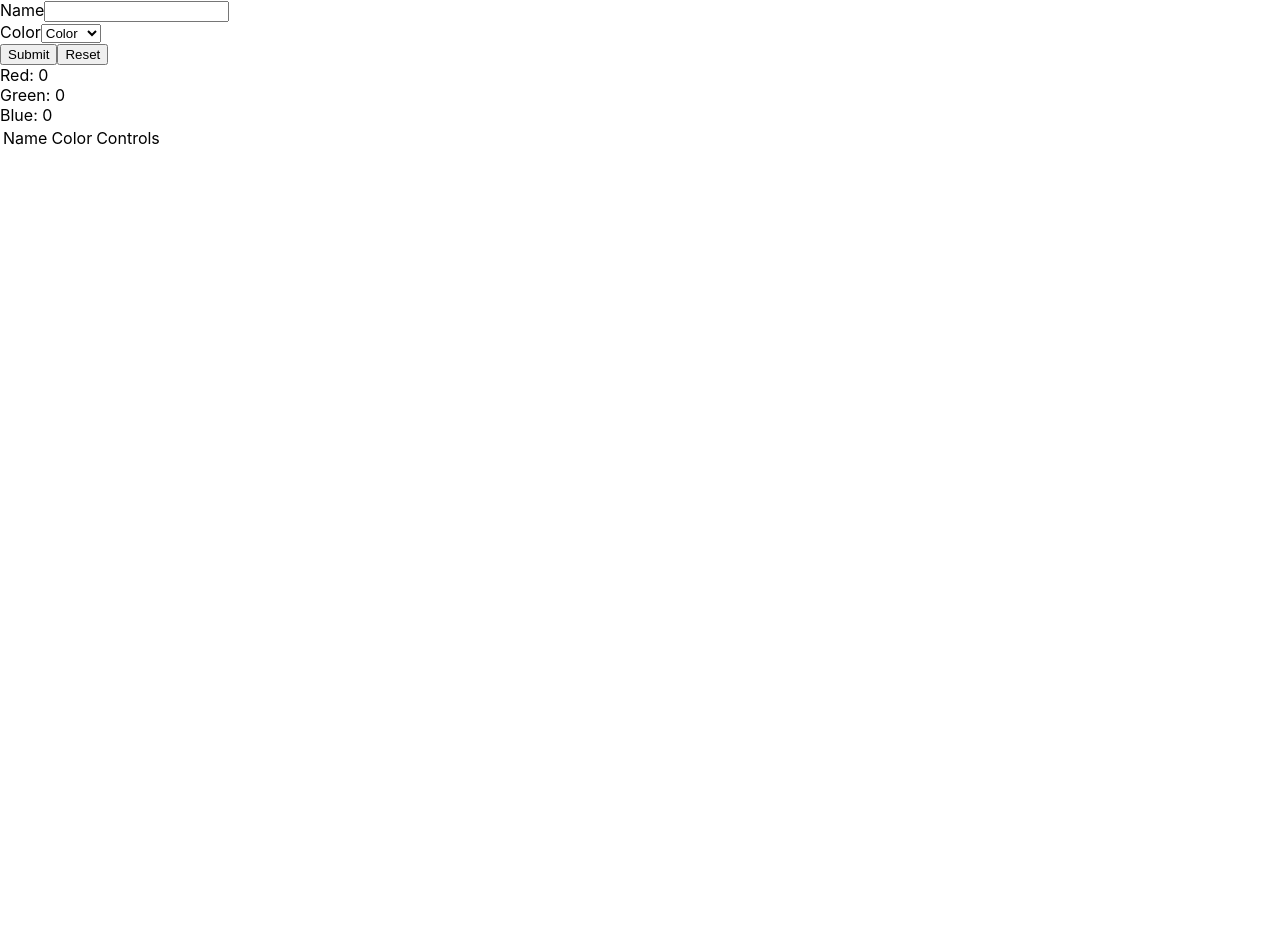
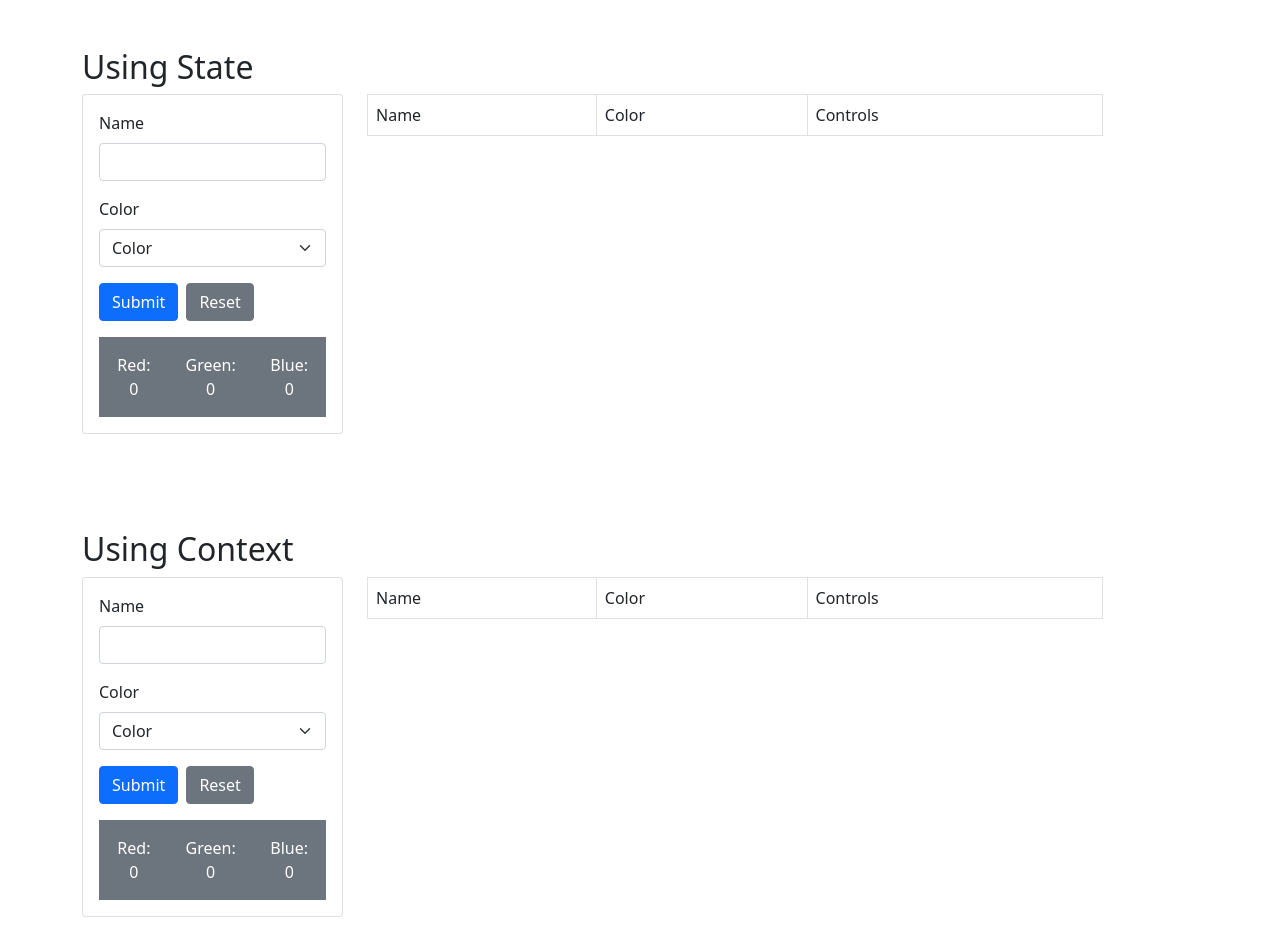
Before and after one commit to devsmitin/crispy-waffle, a React (Create React App) app: page / in a window 1280 px wide. Shown: the top 952 px of the page. Before the commit the page ends 800 px from the top, so only its background shows below. Built offline with nearby package versions, Linux system fonts and the light colour scheme.

Commit message:
context use

```diff
--- a/src/App.css
+++ /dev/null
@@ -1 +0,0 @@
-.form {}
--- a/src/App.js
+++ b/src/App.js
@@ -1,10 +1,19 @@
-import "./App.css";
+import ContextMain from "./ContextMain";
 import SingleComponent from "./SingleComponent";
+import "bootstrap/dist/css/bootstrap.min.css";
 
 function App() {
   return (
     <div className="App">
-      <SingleComponent />
+      <div className="container py-5">
+        <h2>Using State</h2>
+        <SingleComponent />
+      </div>
+
+      <div className="container py-5">
+        <h2>Using Context</h2>
+        <ContextMain />
+      </div>
     </div>
   );
 }
--- /dev/null
+++ b/src/ContextForm.jsx
@@ -0,0 +1,58 @@
+import React, { useContext } from "react";
+import { AppContext } from "./app-context";
+import DataControl from "./DataControl";
+
+export default function ContextForm() {
+  const value = useContext(AppContext);
+
+  const { mainData, updateData, printTable, resetData } = value;
+
+  const update = (name, value) => {
+    updateData({ ...mainData, [name]: value });
+  };
+
+  return (
+    <div className="form-main card card-body">
+      <DataControl
+        label="Name"
+        type="text"
+        name="fname"
+        value={mainData.fname}
+        onupdate={update}
+      />
+      <DataControl
+        label="Color"
+        type="select"
+        name="desc"
+        options={["Red", "Green", "Blue"]}
+        value={mainData.desc}
+        onupdate={update}
+      />
+
+      <div className="d-flex">
+        <button type="button" className="btn btn-primary" onClick={printTable}>
+          {mainData.update === false ? "Submit" : "Update"}
+        </button>
+
+        <button
+          type="button"
+          className="btn btn-secondary ms-2"
+          onClick={resetData}
+        >
+          Reset
+        </button>
+      </div>
+
+      <div className="d-flex mt-3">
+        {Object.keys(mainData.colors).map((key) => (
+          <div
+            className="bg-secondary text-white flex-fill text-center p-3"
+            key={key}
+          >
+            {key}: {mainData.colors[key]}
+          </div>
+        ))}
+      </div>
+    </div>
+  );
+}
--- /dev/null
+++ b/src/ContextMain.jsx
@@ -0,0 +1,97 @@
+import React, { useState } from "react";
+import { AppContext, appData } from "./app-context";
+import ContextForm from "./ContextForm";
+import ContextTable from "./ContextTable";
+
+export default function ContextMain() {
+  const [mainData, updateData] = useState(appData);
+
+  const updateColors = (data) => {
+    let { colors } = mainData;
+    let newColors = {};
+
+    for (const color of Object.keys(colors)) {
+      let colorEntries = data.filter((row) => row.desc === color);
+      newColors[color] = colorEntries.length;
+    }
+
+    return newColors;
+  };
+
+  const printTable = () => {
+    let { data, fname, desc, update } = mainData;
+    let newData;
+    if (fname.trim() === "" || desc.trim() === "") {
+      alert("both fields are required");
+      return false;
+    }
+
+    if (update !== false) {
+      newData = [...data];
+
+      newData[update] = {
+        fname: fname.trim(),
+        desc: desc.trim(),
+      };
+    } else {
+      let dataExists = data.find((row) => row.fname === fname.trim());
+
+      if (dataExists) {
+        alert("data duplicate");
+        return false;
+      }
+
+      let rowData = {
+        fname: fname.trim(),
+        desc: desc.trim(),
+      };
+      newData = [...data];
+      newData.push(rowData);
+    }
+    let newColors = updateColors(newData);
+
+    updateData({
+      ...mainData,
+      data: newData,
+      fname: "",
+      desc: "",
+      colors: newColors,
+      update: false,
+    });
+  };
+
+  const resetData = () => {
+    updateData({ ...mainData, fname: "", desc: "" });
+  };
+
+  const updateValues = (index, action) => {
+    let { data } = mainData;
+    let update = {};
+    if (action === "delete") {
+      data.splice(index, 1);
+      let newColors = updateColors(data);
+      update = { data, colors: newColors };
+    } else if (action === "update") {
+      let { fname, desc } = data[index];
+      update = { fname, desc, update: index };
+    }
+    updateData({ ...mainData, ...update });
+  };
+
+  return (
+    <AppContext.Provider
+      value={{ mainData, updateData, printTable, resetData, updateValues }}
+    >
+      <div className="row">
+        <div className="col-md-3">
+          <ContextForm />
+        </div>
+        <div className="col-md-8">
+          <div className="form-output">
+            <ContextTable />
+          </div>
+        </div>
+      </div>
+    </AppContext.Provider>
+  );
+}
--- /dev/null
+++ b/src/ContextTable.jsx
@@ -0,0 +1,38 @@
+import React, { useContext } from "react";
+import { AppContext } from "./app-context";
+
+export default function ContextTable() {
+  const value = useContext(AppContext);
+
+  const { mainData, updateValues } = value;
+
+  let details = mainData.data.map((row, i) => (
+    <tr key={row.fname} data-index={i}>
+      <td>{row.fname}</td>
+      <td>{row.desc}</td>
+      <td>
+        <u role="button" tabIndex={0} onClick={() => updateValues(i, "update")}>
+          Update
+        </u>
+      </td>
+      <td>
+        <u role="button" tabIndex={0} onClick={() => updateValues(i, "delete")}>
+          Delete
+        </u>
+      </td>
+    </tr>
+  ));
+
+  return (
+    <table className="table table-bordered">
+      <thead>
+        <tr>
+          <td>Name</td>
+          <td>Color</td>
+          <td colSpan={2}>Controls</td>
+        </tr>
+      </thead>
+      <tbody>{details}</tbody>
+    </table>
+  );
+}
--- /dev/null
+++ b/src/app-context.js
@@ -0,0 +1,15 @@
+import { createContext } from "react";
+
+export const appData = {
+  data: [],
+  fname: "",
+  desc: "",
+  colors: {
+    Red: 0,
+    Green: 0,
+    Blue: 0,
+  },
+  update: false,
+};
+
+export const AppContext = createContext();
```
